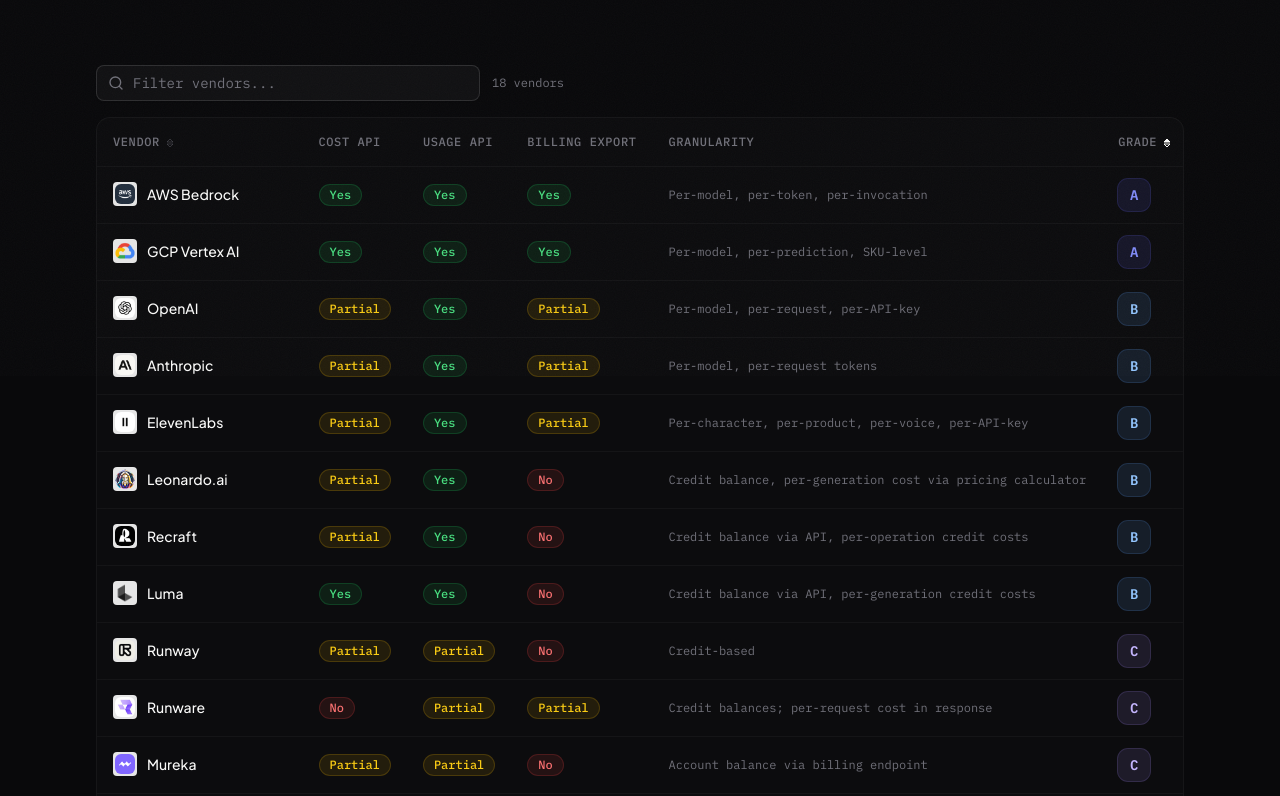
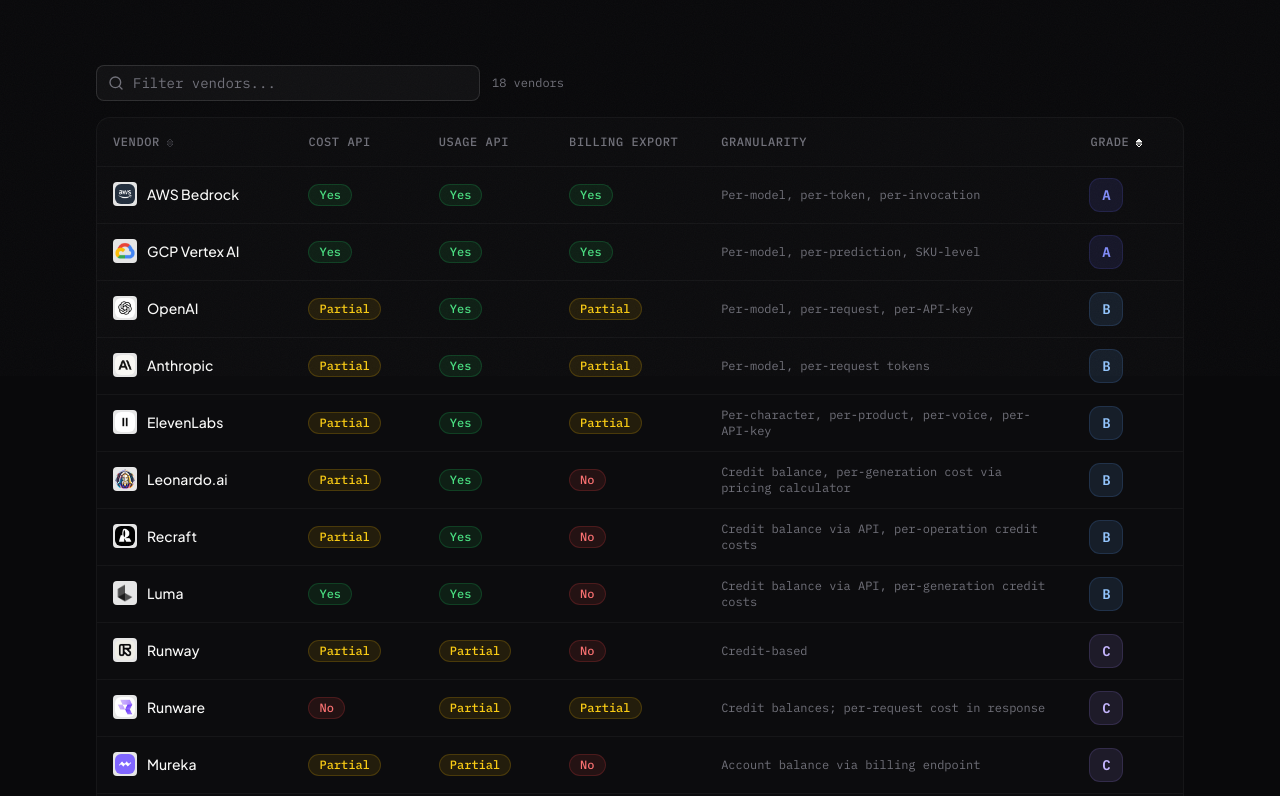
Before and after one commit to jakesciotto/aidatasucks, a Next.js app: page / in a window 1280 px wide. Shown: the part 424-1220 px from the top of the page. Built offline with nearby package versions, Linux system fonts and the light colour scheme.

Commit message:
table formatting

```diff
--- a/src/components/ui/table.jsx
+++ b/src/components/ui/table.jsx
@@ -9,7 +9,7 @@
   ...props
 }) {
   return (
-    <div data-slot="table-container" className="relative w-full overflow-x-auto">
+    <div data-slot="table-container" className="relative w-full overflow-hidden">
       <table
         data-slot="table"
         className={cn("w-full caption-bottom text-sm", className)}
@@ -92,7 +92,7 @@
     <td
       data-slot="table-cell"
       className={cn(
-        "p-2 align-middle whitespace-nowrap [&:has([role=checkbox])]:pr-0 [&>[role=checkbox]]:translate-y-[2px]",
+        "p-2 align-middle [&:has([role=checkbox])]:pr-0 [&>[role=checkbox]]:translate-y-[2px]",
         className
       )}
       {...props} />
--- a/src/components/vendor-table.jsx
+++ b/src/components/vendor-table.jsx
@@ -164,30 +164,30 @@
 
       {/* Desktop: Table */}
       <div className="hidden rounded-xl border border-border/50 bg-card/50 backdrop-blur-sm md:block">
-        <Table>
+        <Table className="table-fixed">
           <TableHeader>
             <TableRow className="border-border/50 hover:bg-transparent">
               <TableHead
-                className="h-12 cursor-pointer select-none px-4 font-mono text-xs uppercase tracking-wider text-muted-foreground transition-colors hover:text-foreground"
+                className="h-12 w-[18%] cursor-pointer select-none px-4 font-mono text-xs uppercase tracking-wider text-muted-foreground transition-colors hover:text-foreground"
                 onClick={() => toggleSort("name")}
               >
                 Vendor
                 <SortIcon field="name" sortField={sortField} sortDir={sortDir} />
               </TableHead>
-              <TableHead className="h-12 px-4 font-mono text-xs uppercase tracking-wider text-muted-foreground">
+              <TableHead className="h-12 w-[12%] px-4 font-mono text-xs uppercase tracking-wider text-muted-foreground">
                 Cost API
               </TableHead>
-              <TableHead className="h-12 px-4 font-mono text-xs uppercase tracking-wider text-muted-foreground">
+              <TableHead className="h-12 w-[12%] px-4 font-mono text-xs uppercase tracking-wider text-muted-foreground">
                 Usage API
               </TableHead>
-              <TableHead className="h-12 px-4 font-mono text-xs uppercase tracking-wider text-muted-foreground">
+              <TableHead className="h-12 w-[14%] px-4 font-mono text-xs uppercase tracking-wider text-muted-foreground">
                 Billing Export
               </TableHead>
-              <TableHead className="h-12 px-4 font-mono text-xs uppercase tracking-wider text-muted-foreground">
+              <TableHead className="h-12 w-[34%] px-4 font-mono text-xs uppercase tracking-wider text-muted-foreground">
                 Granularity
               </TableHead>
               <TableHead
-                className="h-12 cursor-pointer select-none px-4 font-mono text-xs uppercase tracking-wider text-muted-foreground transition-colors hover:text-foreground"
+                className="h-12 w-[10%] cursor-pointer select-none px-4 font-mono text-xs uppercase tracking-wider text-muted-foreground transition-colors hover:text-foreground"
                 onClick={() => toggleSort("grade")}
               >
                 Grade
```
